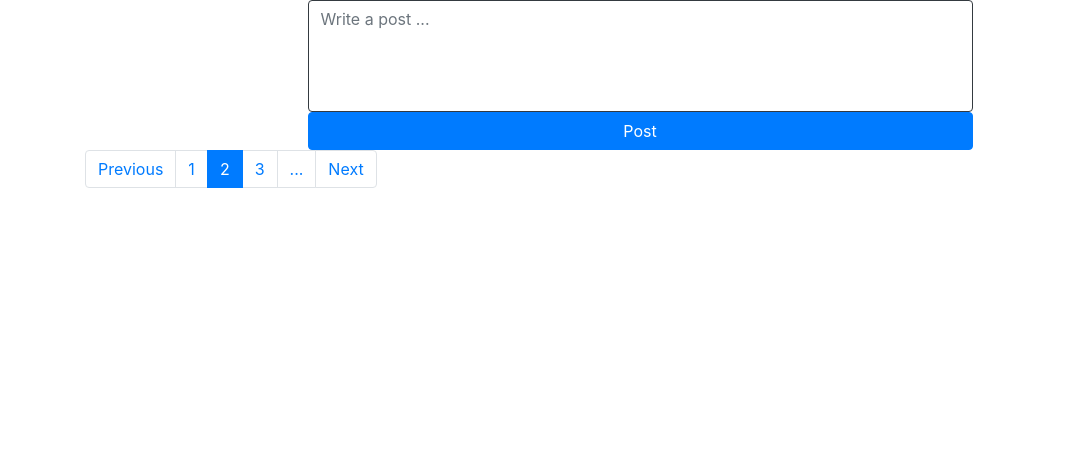
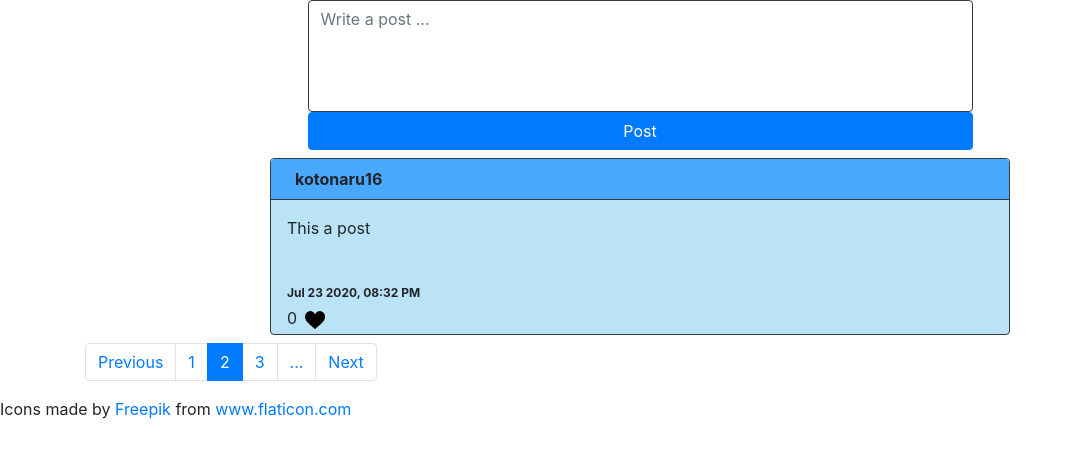
Before and after one commit to Nemly23/CS50_Projects, a Django app: page / in a window 1280 px wide. Shown: the part 56-514 px from the top of the page, without its empty margins (0-1072 px from the left). Run offline with Django 3.2, Linux system fonts and the light colour scheme; data comes from the database, SQL or seed files in the repository; both versions use the stored data as it was after the commit; data that the repository does not hold is empty; some libraries are stand-ins or nearby versions.

Commit message:
Post aesthetic

```diff
--- a/Project4/project4/network/models.py
+++ b/Project4/project4/network/models.py
@@ -27,5 +27,6 @@ class Post(models.Model):
             "body": self.body,
             "timestamp": self.timestamp.strftime("%b %d %Y, %I:%M %p"),
             "likes": self.number_likes(),
-            "liked": False
+            "liked": False,
+            "owns": False
         }
--- a/Project4/project4/network/static/network/index.js
+++ b/Project4/project4/network/static/network/index.js
@@ -55,5 +55,68 @@ function load_page(npages, current) {
   .then(posts => {
       // Print result
       console.log(posts);
+      posts.forEach(create_post)
   });
 }
+
+function create_post (content) {
+  var post = document.createElement('div');
+  post.className = 'post col-lg-8 col-md-12 my-2 mx-auto border border-dark rounded p-0';
+  post.innerHTML = '';
+
+  const header = document.createElement('div');
+  header.className = 'post-header border-bottom border-dark pl-4 pr-2 py-2 m-0';
+  header.innerHTML = content.owner;
+  if (content.owns) {
+    const edit = document.createElement('input');
+    edit.className = 'edit-btn btn btn-secondary';
+    edit.value = "Edit";
+    edit.onclick = () => {};
+    header.appendChild(edit);
+  }
+
+  const body = document.createElement('div');
+  body.className = 'post-body p-3 mx-0 mb-1';
+  body.innerHTML = content.body;
+
+  const timestamp = document.createElement('div');
+  timestamp.className = 'post-timestamp pl-3 m-0';
+  timestamp.innerHTML = content.timestamp;
+
+  const icons = document.createElement('div');
+  icons.className = 'post-icons pl-3 py-1 m-0';
+  icons.innerHTML = '';
+
+  const nlikes = document.createElement('div');
+  nlikes.className = 'number-likes d-inline-block';
+  nlikes.innerHTML = content.likes;
+
+  const like_button = document.createElement('img');
+  like_button.height = 20;
+  if (document.querySelector('#user') != null) {
+    if (content.liked){
+      like_button.className = 'img-liked d-inline-block ml-2';
+    }
+    else {
+      like_button.className = 'img-like d-inline-block ml-2';
+    }
+  }
+  else {
+    like_button.className = 'img-disable d-inline-block ml-2';
+  }
+  like_button.dataset.post_id = content.id;
+  like_button.onclick = () => {};
+
+  icons.appendChild(nlikes);
+  icons.appendChild(like_button);
+
+
+
+  post.appendChild(header);
+  post.appendChild(body);
+  post.appendChild(timestamp);
+  post.appendChild(icons);
+
+  // Add post to DOM.
+  document.querySelector('#post-view').append(post);
+}
--- a/Project4/project4/network/static/network/styles.css
+++ b/Project4/project4/network/static/network/styles.css
@@ -9,3 +9,54 @@
     }
 
 }
+
+.post {
+  background-color: #6fc5ea7a;
+}
+
+.edit-btn {
+  left: 0;
+  float: right;
+  font-size: 12px;
+  height: 24px;
+  width: 50px;
+}
+
+.post-header {
+  background-color: #4aa8ff;
+  border-radius: 3px 3px 0 0;
+  font-weight: bold;
+}
+
+.post-body {
+  min-height: 80px;
+}
+
+.post-timestamp {
+  font-size: 12px;
+  font-weight: bold;
+}
+
+.img-like {
+  content: url("/static/network/image/like.png");
+  cursor: pointer;
+}
+
+.img-like:hover {
+  content: url("/static/network/image/liked.png");
+  opacity: 0.7;
+}
+
+.img-liked {
+  content: url("/static/network/image/liked.png");
+  cursor: pointer;
+}
+
+.img-disable {
+  content: url("/static/network/image/liked.png");
+}
+
+.img-liked:hover {
+  content: url("/static/network/image/like.png");
+  opacity: 0.7;
+}
--- a/Project4/project4/network/templates/network/index.html
+++ b/Project4/project4/network/templates/network/index.html
@@ -13,7 +13,6 @@
         </div>
       </form>
       <div id="post-view">
-
       </div>
       <nav aria-label="...">
         <ul class="pagination">
@@ -32,6 +31,7 @@
         </ul>
       </nav>
     </div>
+    <div>Icons made by <a href="https://www.flaticon.com/authors/freepik" title="Freepik">Freepik</a> from <a href="https://www.flaticon.com/" title="Flaticon">www.flaticon.com</a></div>
 {% endblock %}
 
 {% block script %}
--- a/Project4/project4/network/templates/network/layout.html
+++ b/Project4/project4/network/templates/network/layout.html
@@ -15,10 +15,11 @@
             <a class="navbar-brand" href="#">Network</a>
 
             <div>
+              <input id="is_authenticated" type="hidden" value="{{ user.is_authenticated }}"/>
               <ul class="navbar-nav mr-auto">
                 {% if user.is_authenticated %}
                     <li class="nav-item">
-                        <a class="nav-link" href="#"><strong>{{ user.username }}</strong></a>
+                        <a id="user" class="nav-link" href="#"><strong>{{ user.username }}</strong></a>
                     </li>
                 {% endif %}
                 <li class="nav-item">
--- a/Project4/project4/network/views.py
+++ b/Project4/project4/network/views.py
@@ -123,6 +123,8 @@ def get_page(request):
         if request.user.is_authenticated:
             if request.user in post.likes.all():
                 post_s["liked"] = True
+            if request.user == post.owner:
+                post_s["owns"] = True
         posts_s.append(post_s)
 
     return JsonResponse(posts_s, safe=False)
```
Also changed, not shown: Project4/project4/db.sqlite3, Project4/project4/network/static/network/image/like.png (added), Project4/project4/network/static/network/image/liked.png (added).
